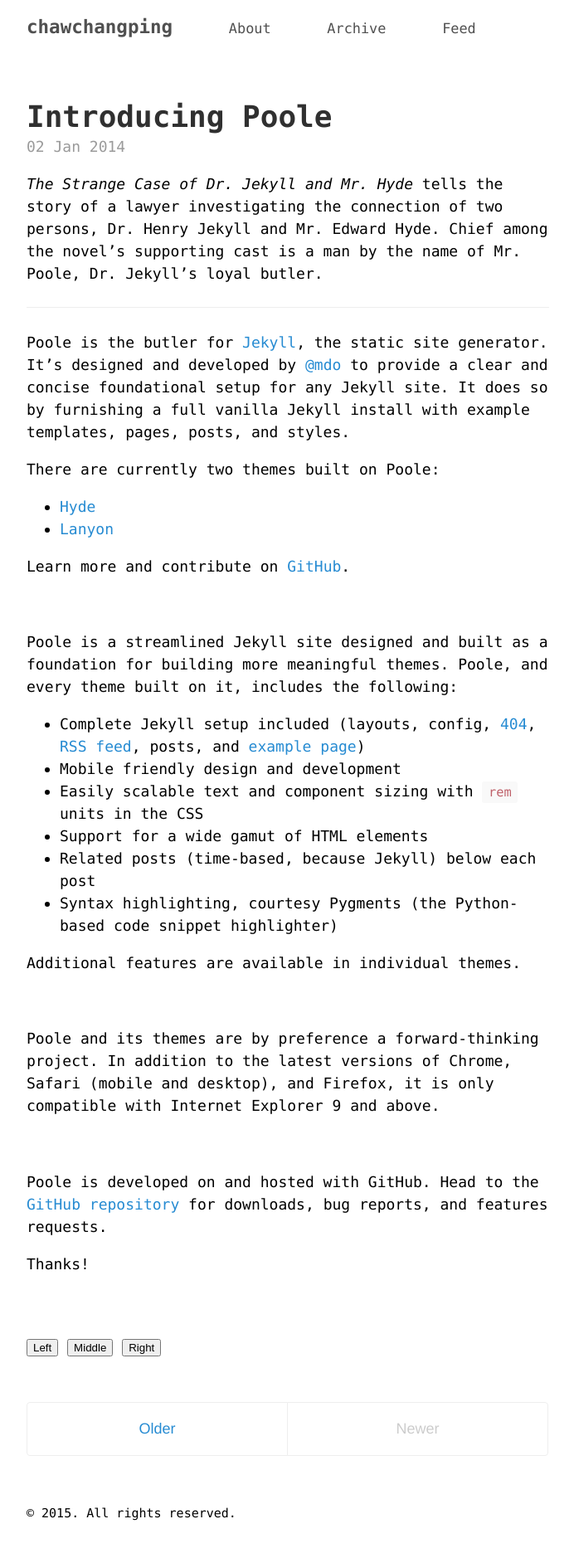
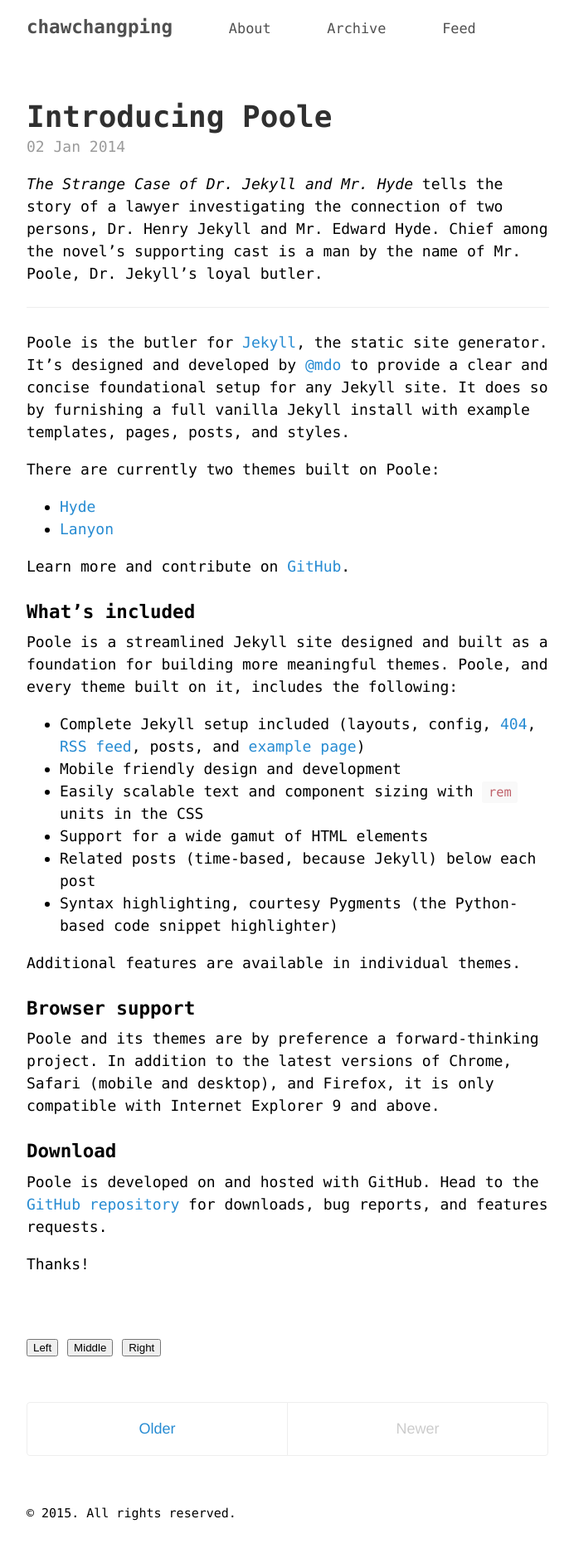
Before and after one commit to chawchangping/-chawchangping.github.io, a Jekyll site: the page built from index.html, in a window 1280 px wide. Shown: the whole page at 83% size, without its empty margins (293-985 px from the left). Built offline with Jekyll 4.4.1, drawn with Linux system fonts in a browser that asks for light colours; the list of posts is cut into pages by our own code.

Commit message:
Update _type.scss

```diff
--- a/_sass/_type.scss
+++ b/_sass/_type.scss
@@ -6,7 +6,7 @@
   margin-bottom: .5rem;
   font-weight: bold;
   line-height: 1.25;
-  color: #ffffff;
+  color: #000;
   text-rendering: optimizeLegibility;
 }
 
```
